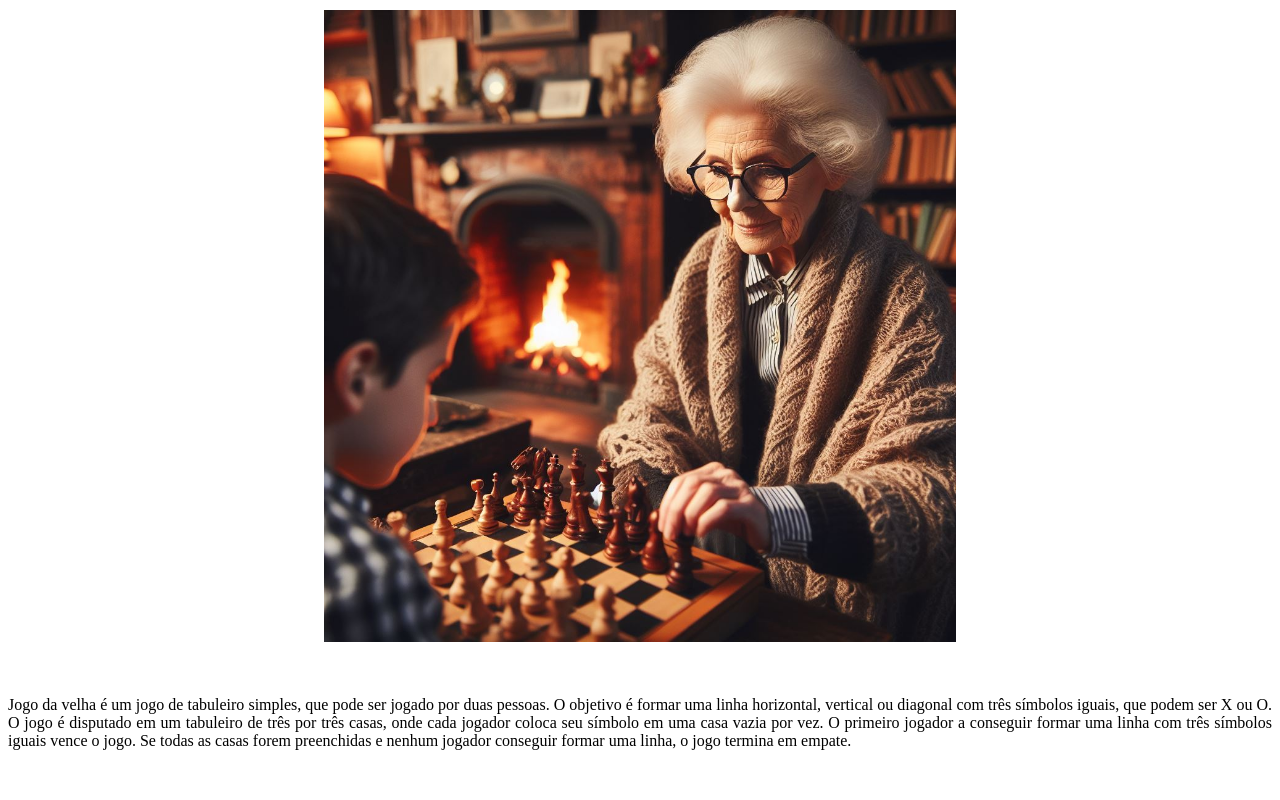
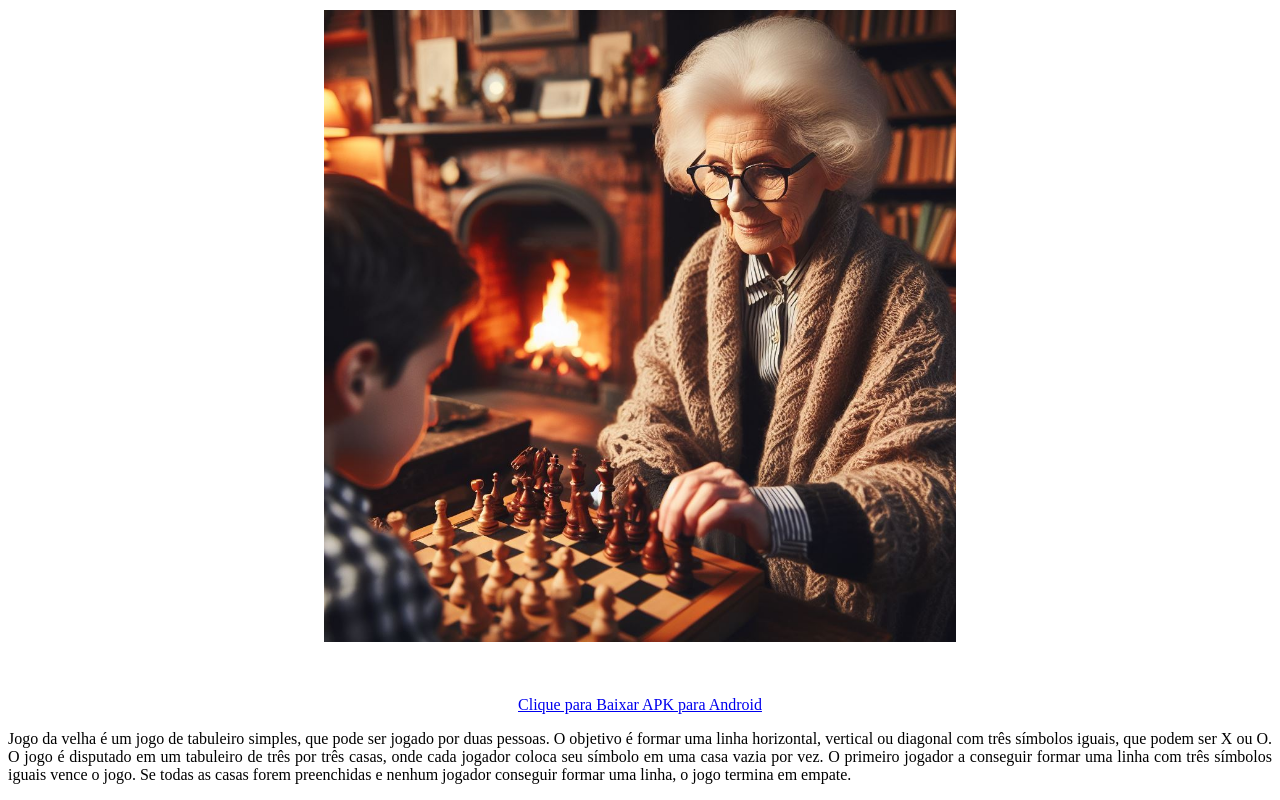
Before and after one commit to jordanpeteroliver/jogo-da-velha, a website: page index.html in a window 1280 px wide. Shown: the part 352-1152 px from the top of the page. Before the commit the page ends 1118 px from the top, so only its background shows below. Drawn offline with Linux system fonts and the light colour scheme.

Commit message:
Mensagem para instalar aplicativo

```diff
--- a/index.html
+++ b/index.html
@@ -62,6 +62,9 @@
       <img src="media/logo_velha.jpeg" width="50%">
     </p>
     <br>
+    <p style="text-align: center;">
+      <a href="https://www.webintoapp.com/download/apk/292363/app-release.apk" target="_blank"> Clique para Baixar APK para Android</a>
+    </p>
     <p style="text-align: justify;">
       Jogo da velha é um jogo de tabuleiro simples, que pode ser jogado por duas pessoas. O objetivo é formar uma linha horizontal, vertical ou diagonal com três símbolos iguais, que podem ser X ou O. O jogo é disputado em um tabuleiro de três por três casas, onde cada jogador coloca seu símbolo em uma casa vazia por vez. O primeiro jogador a conseguir formar uma linha com três símbolos iguais vence o jogo. Se todas as casas forem preenchidas e nenhum jogador conseguir formar uma linha, o jogo termina em empate.
     </p>
```
